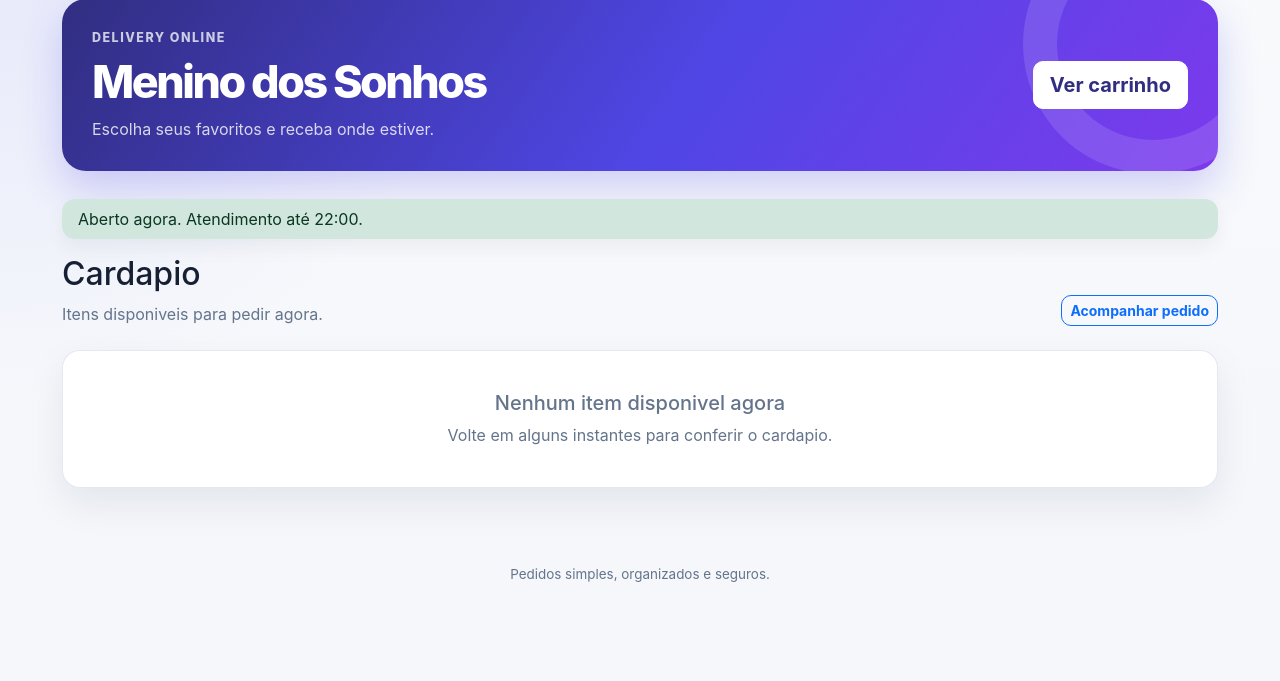
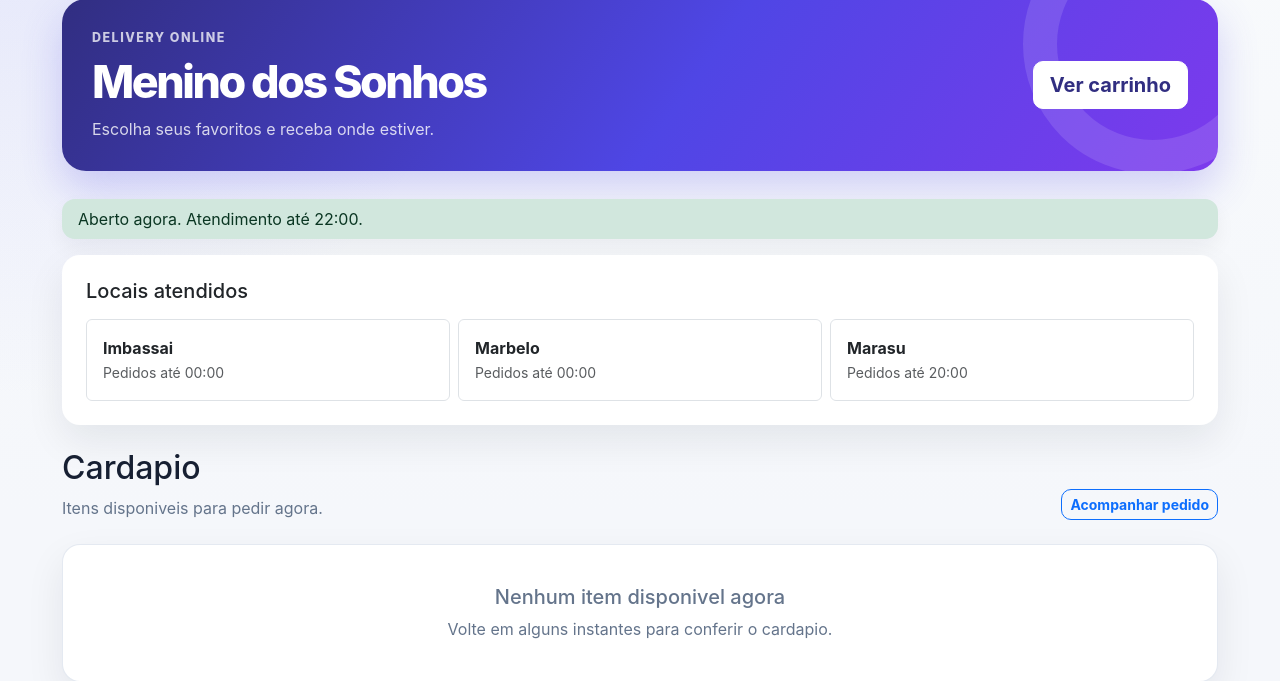
Before and after one commit to adsonz194/homologa-o, a Flask app: page /cliente in a window 1280 px wide. Shown: the part 97-778 px from the top of the page. Before the commit the page ends 679 px from the top, so only its background shows below. Run offline with Flask 3, Linux system fonts and the light colour scheme; data comes from the database, SQL or seed files in the repository; data that the repository does not hold is empty.

Commit message:
Limitar locais e horarios de entrega

```diff
--- a/database.py
+++ b/database.py
@@ -81,6 +81,7 @@ def init_db():
         cliente TEXT NOT NULL,
         telefone TEXT NOT NULL,
         endereco TEXT NOT NULL,
+        local_entrega TEXT NOT NULL DEFAULT '',
         forma_pagamento TEXT NOT NULL,
         status_pagamento TEXT NOT NULL DEFAULT 'PENDENTE',
         status_operacional TEXT NOT NULL DEFAULT 'PENDENTE',
@@ -176,6 +177,8 @@ def init_db():
         db.execute("ALTER TABLE pedidos ADD COLUMN codigo_acompanhamento TEXT")
     if "valor_entrega" not in colunas_pedidos:
         db.execute("ALTER TABLE pedidos ADD COLUMN valor_entrega REAL NOT NULL DEFAULT 0")
+    if "local_entrega" not in colunas_pedidos:
+        db.execute("ALTER TABLE pedidos ADD COLUMN local_entrega TEXT NOT NULL DEFAULT ''")
     if "estabelecimento_id" not in colunas_pedidos:
         db.execute("ALTER TABLE pedidos ADD COLUMN estabelecimento_id INTEGER")
     colunas_usuarios = {coluna["name"] for coluna in db.execute("PRAGMA table_info(usuarios)")}
--- a/models.py
+++ b/models.py
@@ -18,6 +18,11 @@ FUSO_HORARIO_LOJA = ZoneInfo("America/Sao_Paulo")
 DIAS_SEMANA = (
     (0, "Segunda-feira"), (1, "Terca-feira"), (2, "Quarta-feira"),
     (3, "Quinta-feira"), (4, "Sexta-feira"), (5, "Sabado"), (6, "Domingo"),
+)
+LOCAIS_ENTREGA = (
+    ("IMBASSAI", "Imbassai", "00:00"),
+    ("MARBELO", "Marbelo", "00:00"),
+    ("MARASU", "Marasu", "20:00"),
 )
 
 
@@ -47,9 +52,34 @@ def status_funcionamento_estabelecimento(estabelecimento, agora=None):
     hora_atual = agora.timetz().replace(tzinfo=None)
     if hora_atual < abertura:
         return {"aberto": False, "fechado_manual": False, "horario": horario, "mensagem": f"O delivery abre hoje às {abertura.strftime('%H:%M')}."}
-    if hora_atual >= encerramento:
+    # 00:00 representa a meia-noite do fim do dia, permitindo que a loja
+    # trabalhe, por exemplo, das 08:00 até 00:00.
+    if encerramento != time(0) and hora_atual >= encerramento:
         return {"aberto": False, "fechado_manual": False, "horario": horario, "mensagem": f"O delivery encerrou hoje às {encerramento.strftime('%H:%M')}."}
     return {"aberto": True, "fechado_manual": False, "horario": horario, "mensagem": f"Aberto agora. Atendimento até {encerramento.strftime('%H:%M')}."}
+
+
+def local_entrega_por_codigo(codigo):
+    return next((local for local in LOCAIS_ENTREGA if local[0] == codigo), None)
+
+
+def status_entrega_local(estabelecimento, codigo_local, agora=None):
+    """Combina a agenda geral com o limite específico de cada local."""
+    status_loja = status_funcionamento_estabelecimento(estabelecimento, agora)
+    if not status_loja["aberto"]:
+        return status_loja
+    local = local_entrega_por_codigo(codigo_local)
+    if local is None:
+        return {"aberto": False, "mensagem": "Este local não é atendido pelo delivery."}
+    agora = agora or data_hora_loja()
+    limite = time.fromisoformat(local[2])
+    hora_atual = agora.timetz().replace(tzinfo=None)
+    if limite != time(0) and hora_atual >= limite:
+        return {
+            "aberto": False,
+            "mensagem": f"Não fazemos mais entregas em {local[1]} hoje. Atendimento até {local[2]}.",
+        }
+    return {"aberto": True, "mensagem": f"Entrega em {local[1]} disponível até {local[2]}."}
 
 
 def obter_estabelecimento(estabelecimento_id):
@@ -320,7 +350,7 @@ def detalhes_carrinho(carrinho, estabelecimento_id):
     return itens
 
 
-def criar_pedido(cliente, telefone, endereco, email, forma_pagamento, carrinho, estabelecimento_id):
+def criar_pedido(cliente, telefone, endereco, local_entrega, email, forma_pagamento, carrinho, estabelecimento_id):
     itens = detalhes_carrinho(carrinho, estabelecimento_id)
     if not itens:
         raise EstoqueInsuficiente("Carrinho vazio.")
@@ -340,10 +370,10 @@ def criar_pedido(cliente, telefone, endereco, email, forma_pagamento, carrinho,
             total += item["subtotal"]
         cursor = db.execute(
             """INSERT INTO pedidos
-               (cliente, telefone, endereco, email, forma_pagamento, valor_total, valor_entrega,
+               (cliente, telefone, endereco, local_entrega, email, forma_pagamento, valor_total, valor_entrega,
                 codigo_acompanhamento, estabelecimento_id, estoque_reservado)
-               VALUES (?, ?, ?, ?, ?, ?, ?, ?, ?, 0)""",
-            (cliente, telefone, endereco, email, forma_pagamento, total, valor_entrega, gerar_codigo_acompanhamento(db), estabelecimento_id),
+               VALUES (?, ?, ?, ?, ?, ?, ?, ?, ?, ?, 0)""",
+            (cliente, telefone, endereco, local_entrega, email, forma_pagamento, total, valor_entrega, gerar_codigo_acompanhamento(db), estabelecimento_id),
         )
         pedido_id = cursor.lastrowid
         for item in itens:
--- a/nota_pdf.py
+++ b/nota_pdf.py
@@ -73,7 +73,7 @@ def gerar_comprovante_pedido_pdf(pedido, itens, estabelecimento):
 
     informacoes = [
         [Paragraph("<b>Cliente</b><br/>" + texto(pedido["cliente"]), corpo), Paragraph("<b>Telefone</b><br/>" + texto(pedido["telefone"]), corpo)],
-        [Paragraph("<b>Endereco de entrega</b><br/>" + texto(pedido["endereco"]), corpo), Paragraph("<b>Pagamento</b><br/>" + texto(pedido["forma_pagamento"]), corpo)],
+        [Paragraph("<b>Local e endereco de entrega</b><br/>" + texto(pedido["local_entrega"] or "Local não informado") + "<br/>" + texto(pedido["endereco"]), corpo), Paragraph("<b>Pagamento</b><br/>" + texto(pedido["forma_pagamento"]), corpo)],
         [Paragraph("<b>Status do pagamento</b><br/>" + texto(pedido["status_pagamento"]), corpo), Paragraph("<b>Status do pedido</b><br/>" + texto(pedido["status_operacional"]), corpo)],
     ]
     tabela_info = Table(informacoes, colWidths=[87 * mm, 87 * mm], hAlign="LEFT")
--- a/routes/auth.py
+++ b/routes/auth.py
@@ -141,7 +141,8 @@ def configuracoes():
                 or endereco.scheme != "https"
                 or not endereco.hostname
                 or not dias
-                or horario_abertura >= horario_encerramento
+                or horario_abertura == horario_encerramento
+                or (horario_encerramento != "00:00" and horario_abertura > horario_encerramento)
                 or len(access_token) > 500
                 or len(webhook_secret) > 500
             ):
--- a/routes/cliente.py
+++ b/routes/cliente.py
@@ -4,6 +4,7 @@ from flask import Blueprint, current_app, flash, jsonify, redirect, render_templ
 
 from models import (
     EstoqueInsuficiente,
+    LOCAIS_ENTREGA,
     criar_pedido,
     detalhes_carrinho,
     itens_pedido,
@@ -15,6 +16,8 @@ from models import (
     obter_pedido,
     obter_pedido_por_codigo,
     obter_produto,
+    local_entrega_por_codigo,
+    status_entrega_local,
     status_funcionamento_estabelecimento,
 )
 from nota_pdf import gerar_comprovante_pedido_pdf
@@ -59,6 +62,7 @@ def renderizar_loja():
         quantidade_carrinho=sum(carrinho_atual().values()),
         estabelecimento=estabelecimento,
         funcionamento=status_funcionamento_estabelecimento(estabelecimento),
+        locais_entrega=LOCAIS_ENTREGA,
     )
 
 
@@ -158,23 +162,30 @@ def finalizar():
         return redirect(url_for("cliente.loja"))
     total = sum(item["subtotal"] for item in itens) + estabelecimento["valor_entrega"]
     if request.method == "GET":
-        return render_template("finalizar.html", itens=itens, total=total, estabelecimento=estabelecimento)
+        return render_template("finalizar.html", itens=itens, total=total, estabelecimento=estabelecimento, locais_entrega=LOCAIS_ENTREGA)
     cliente = request.form.get("cliente", "").strip()
     telefone = request.form.get("telefone", "").strip()
     endereco = request.form.get("endereco", "").strip()
+    codigo_local = request.form.get("local_entrega", "")
+    local = local_entrega_por_codigo(codigo_local)
     forma_pagamento = request.form.get("forma_pagamento", "")
     telefone_numeros = "".join(caractere for caractere in telefone if caractere.isdigit())
     if (
         not 2 <= len(cliente) <= 100
         or not 8 <= len(telefone_numeros) <= 15
         or not 8 <= len(endereco) <= 300
+        or local is None
         or forma_pagamento not in FORMAS_PAGAMENTO
     ):
-        flash("Confira nome, telefone, endereco e forma de pagamento.", "danger")
-        return render_template("finalizar.html", itens=itens, total=total, estabelecimento=estabelecimento), 400
+        flash("Confira nome, local de entrega, telefone, endereco e forma de pagamento.", "danger")
+        return render_template("finalizar.html", itens=itens, total=total, estabelecimento=estabelecimento, locais_entrega=LOCAIS_ENTREGA), 400
+    funcionamento_local = status_entrega_local(estabelecimento, codigo_local)
+    if not funcionamento_local["aberto"]:
+        flash(funcionamento_local["mensagem"], "warning")
+        return render_template("finalizar.html", itens=itens, total=total, estabelecimento=estabelecimento, locais_entrega=LOCAIS_ENTREGA), 400
     try:
         pedido_id = criar_pedido(
-            cliente, telefone, endereco, "", forma_pagamento, carrinho_atual(), estabelecimento["id"]
+            cliente, telefone, endereco, local[1], "", forma_pagamento, carrinho_atual(), estabelecimento["id"]
         )
     except EstoqueInsuficiente as erro:
         flash(str(erro), "danger")
--- a/templates/cliente.html
+++ b/templates/cliente.html
@@ -15,6 +15,8 @@
 {% else %}
   <div class="alert alert-warning"><strong>Delivery fechado.</strong> {{ funcionamento.mensagem }} Horário normal: {{ funcionamento.horario }}.</div>
 {% endif %}
+
+<section class="card border-0 shadow-sm mb-4"><div class="card-body"><h2 class="h5 mb-3">Locais atendidos</h2><div class="row g-2">{% for codigo, nome, horario in locais_entrega %}<div class="col-md-4"><div class="border rounded p-3 h-100"><strong>{{ nome }}</strong><br><span class="small text-muted">Pedidos até {{ horario }}</span></div></div>{% endfor %}</div></div></section>
 
 <div class="page-heading d-flex flex-wrap justify-content-between align-items-end gap-2">
   <div><h2>Cardapio</h2><p>Itens disponiveis para pedir agora.</p></div>
--- a/templates/finalizar.html
+++ b/templates/finalizar.html
@@ -7,6 +7,7 @@
     <input type="hidden" name="csrf_token" value="{{ csrf_token }}">
     <div class="col-12"><label class="form-label">Nome</label><input class="form-control" name="cliente" minlength="2" maxlength="100" required autocomplete="name" placeholder="Como devemos chamar voce?"></div>
     <div class="col-md-6"><label class="form-label">Telefone / WhatsApp</label><input class="form-control" name="telefone" inputmode="tel" maxlength="20" required autocomplete="tel" placeholder="(00) 00000-0000"></div>
+    <div class="col-md-6"><label class="form-label">Local de entrega</label><select class="form-select" name="local_entrega" required><option value="" selected disabled>Selecione seu local</option>{% for codigo, nome, horario in locais_entrega %}<option value="{{ codigo }}">{{ nome }} - até {{ horario }}</option>{% endfor %}</select></div>
     <div class="col-12"><label class="form-label">Endereco completo</label><textarea class="form-control" name="endereco" rows="4" minlength="8" maxlength="300" placeholder="Rua, numero, bairro e complemento" required></textarea></div>
     <div class="col-12"><label class="form-label">Forma de pagamento</label><select class="form-select" name="forma_pagamento" required><option value="PIX">Pix</option><option value="CREDITO">Cartao de credito</option><option value="DEBITO">Cartao de debito</option></select><div class="form-text">O pagamento sera concluido no ambiente seguro do Mercado Pago.</div></div>
     <div class="col-12"><button class="btn btn-success w-100">Ir para pagamento seguro</button></div>
```
Also changed, not shown: templates/pedidos.html (+1 -1 lines).
